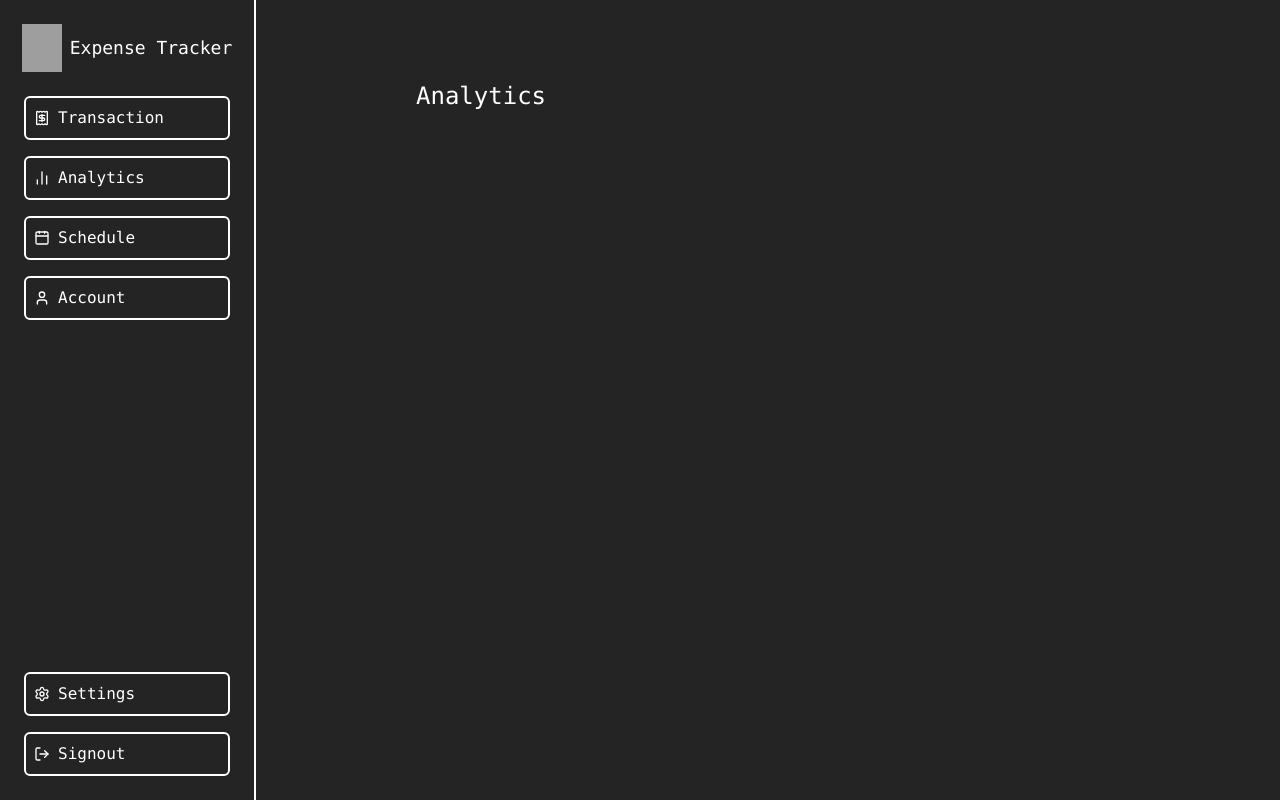
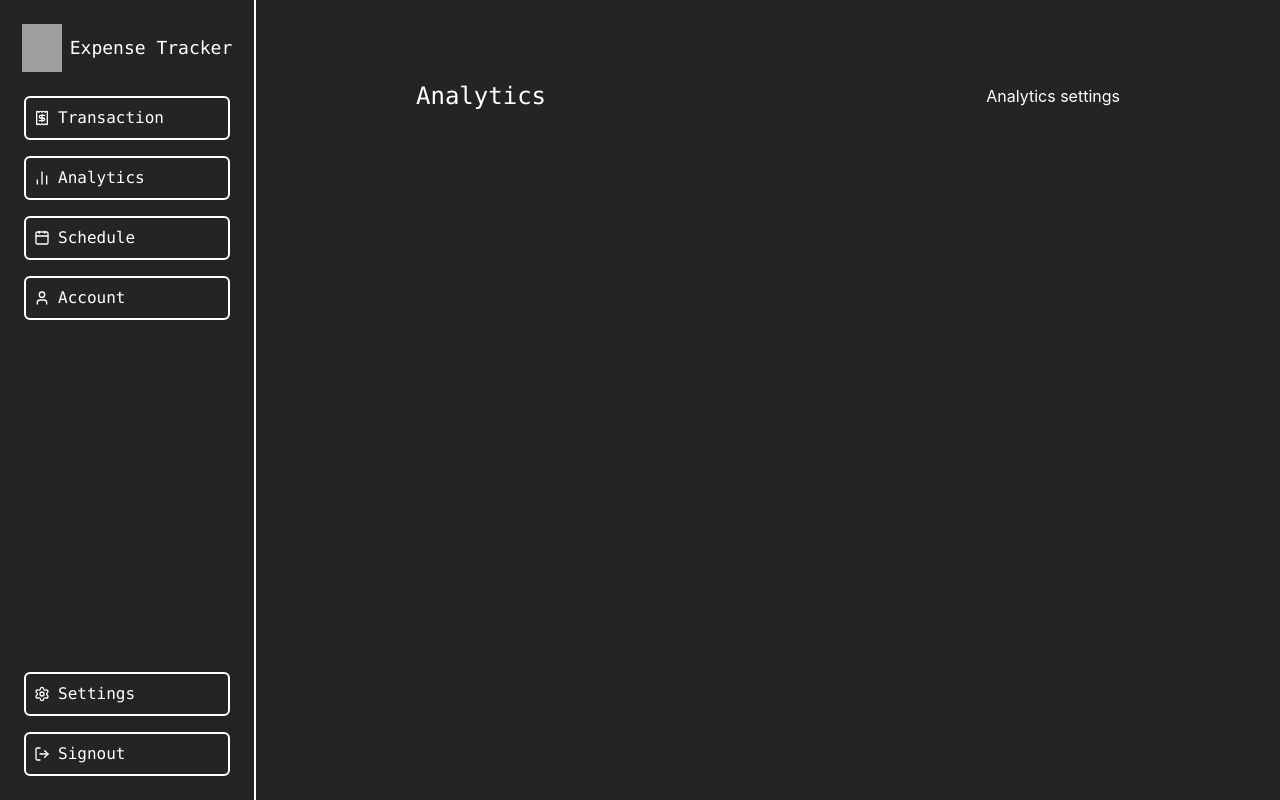
Before and after one commit to Ein-shen/Finance_tracker, a React (Vite) app in the folder client/: page /dashboard/analytics in a window 1280 px wide. Built offline with nearby package versions, Linux system fonts and the light colour scheme; no server answers; grey boxes are pictures that could not be loaded.

Commit message:
added changes in the analtics

```diff
--- a/client/src/pages/user/Analytics.jsx
+++ b/client/src/pages/user/Analytics.jsx
@@ -7,6 +7,10 @@ export const Analytics = () => {
         <h1 className="font-mono text-lg sm:text-2xl theme-text">
           Analytics
         </h1>
+
+        <h2>
+          Analytics settings
+        </h2>
     </div>
   )
 }
```
